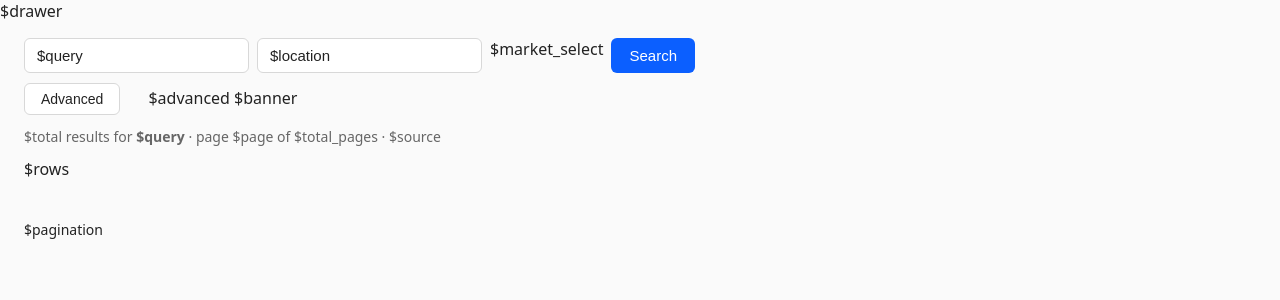
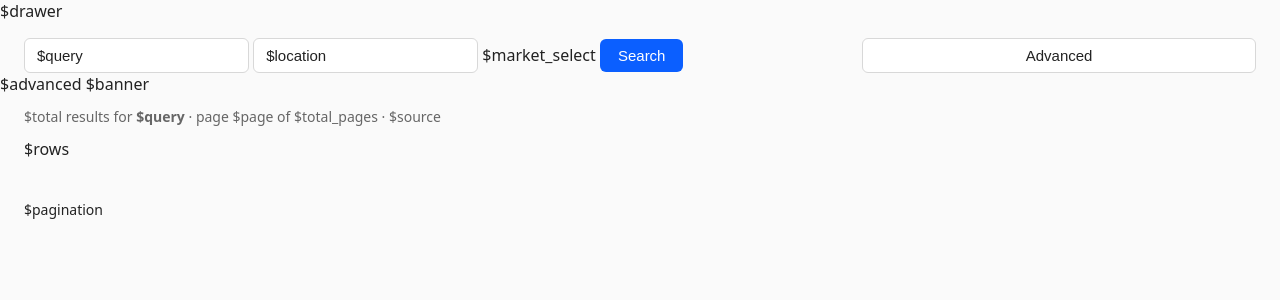
Before and after one commit to jbold569/boldtrader, a Python web app: template src/templates/index.html in a window 1280 px wide. Shown: the top 300 px of the page. Run offline with Jinja, Linux system fonts and the light colour scheme; the template is opened without the code that fills it, so the values that code supplies are empty.

Commit message:
Search form and Advanced button share a 70/30 row

```diff
--- a/src/templates/app.css
+++ b/src/templates/app.css
@@ -150,12 +150,12 @@ li.card .btns form.reject button:hover { background: var(--error-bg); }
 #desc-dialog button[type=submit] { border: 0; background: var(--accent); color: #fff; }
 
 /* ---- raw search page ---- */
-form.search { display: flex; gap: 8px; max-width: 560px; }
+.search-row { display: flex; gap: 8px; margin: 16px 24px 0; }
+.search-row form.search { flex: 7 1 0; max-width: none; min-width: 0; }
 form.search input[type=text] { flex: 1; padding: 8px 12px; font-size: 15px; border: 1px solid var(--border); border-radius: 6px; background: var(--card); color: var(--fg); }
 form.search select { padding: 8px; font-size: 14px; border: 1px solid var(--border); border-radius: 6px; background: var(--card); color: var(--fg); }
 form.search button { padding: 8px 18px; font-size: 15px; border: 0; border-radius: 6px; background: var(--accent); color: #fff; cursor: pointer; }
-.searchbar { margin: 16px 24px 0; }
-#advanced-toggle { margin: 10px 24px 0; padding: 7px 16px; font-size: 14px; background: var(--card); border: 1px solid var(--border); border-radius: 6px; color: var(--fg); cursor: pointer; }
+#advanced-toggle { flex: 3 1 0; min-width: 0; padding: 8px 18px; font-size: 15px; background: var(--card); border: 1px solid var(--border); border-radius: 6px; color: var(--fg); cursor: pointer; }
 #advanced-toggle:hover { border-color: var(--accent); color: var(--accent); }
 #advanced-toggle[aria-expanded="true"] { background: var(--accent); border-color: var(--accent); color: #fff; }
 nav.pager { padding: 8px 24px 32px; display: flex; flex-wrap: wrap; gap: 6px; font-size: 14px; }
--- a/src/templates/index.html
+++ b/src/templates/index.html
@@ -10,6 +10,7 @@
 </head>
 <body>
 $drawer
+<div class="search-row">
   <form class="search searchbar" method="get" action="/search">
     <input type="text" name="q" value="$query" placeholder="Search listings…">
     <input type="text" name="loc" value="$location" placeholder="Location (e.g. Kenmore, WA)">
@@ -17,6 +18,7 @@ $drawer
     <button type="submit">Search</button>
   </form>
   <button type="button" id="advanced-toggle" aria-expanded="false">Advanced</button>
+</div>
 $advanced
 $banner
 <div class="meta">$total results for <strong>$query</strong> · page $page of $total_pages · $source</div>
```
Lines whose indentation alone changed are shown as unchanged.
